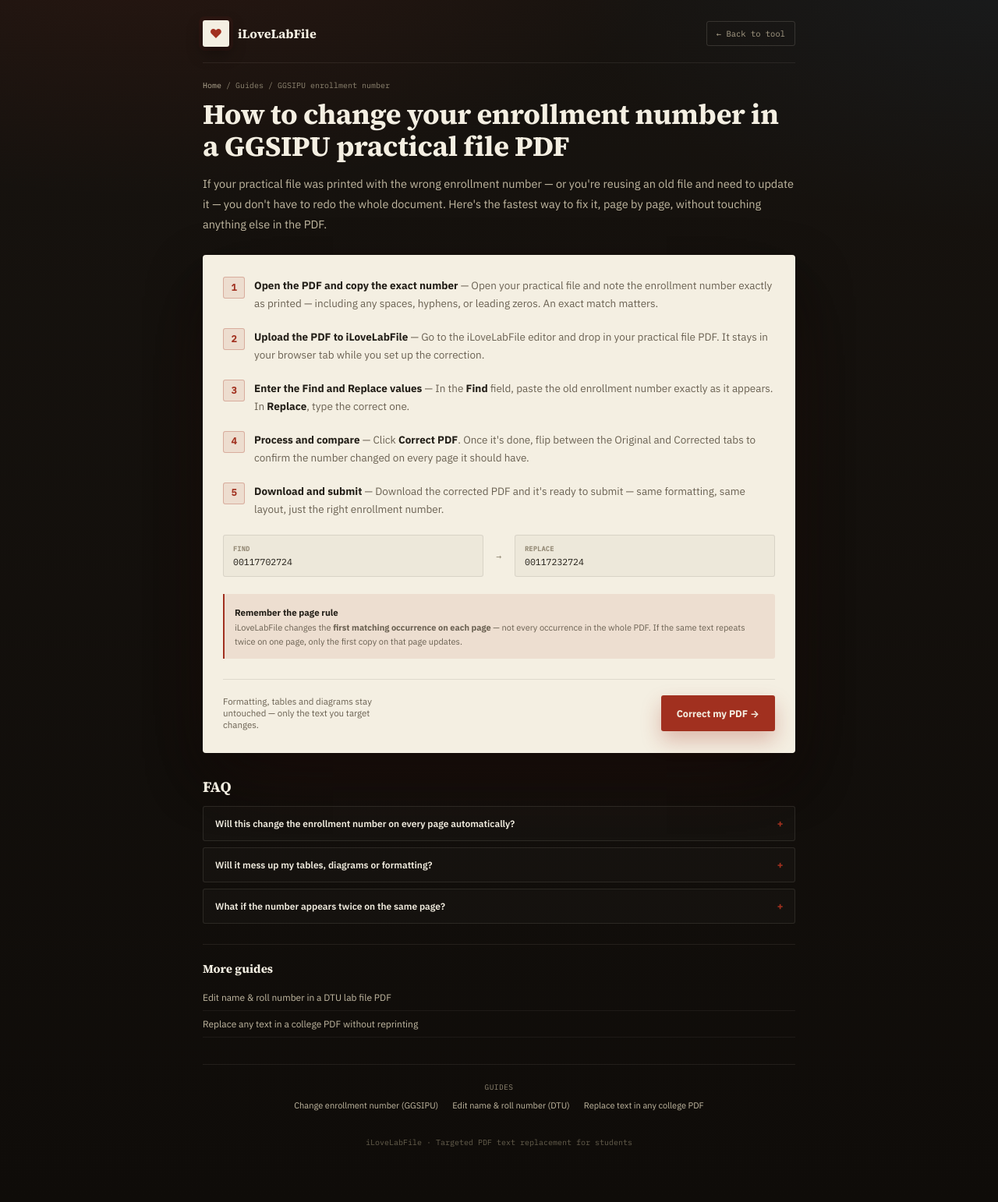
After one commit to failedengineers/ilovelabfile, a Django app: page /change-enrollment-number-ggsipu-pdf/ in a window 1280 px wide. The commit adds this page. Shown: the whole page at 78% size. Run offline with Django 5.2, Linux system fonts and the light colour scheme.

Commit message:
new pages added

```diff
--- a/core/urls.py
+++ b/core/urls.py
@@ -22,4 +22,6 @@ handler404 = "file_editor.views.custom_404"
 urlpatterns = [
     path('admin/', admin.site.urls),
        path('',include('file_editor.urls')),
+
+
 ]
--- a/file_editor/urls.py
+++ b/file_editor/urls.py
@@ -2,7 +2,11 @@ from django.contrib import admin
 from django.urls import path
 from file_editor import views
 
-urlpatterns = [   path('',views.file,name="file_editor")
+urlpatterns = [   path('',views.file,name="file_editor"),
+                # file_editor/urls.py
+            path('change-enrollment-number-ggsipu-pdf/', views.guide_ggsipu, name='guide_ggsipu'),
+            path('edit-name-roll-number-dtu-lab-file-pdf/', views.guide_dtu, name='guide_dtu'),
+            path('replace-text-college-pdf-practical-file/', views.guide_replace_text, name='guide_replace_text'),
 
 
        # main page
--- a/file_editor/views.py
+++ b/file_editor/views.py
@@ -33,3 +33,14 @@ def file(request):
 
 def custom_404(request, exception):
     return render(request, '404.html', status=404)
+
+
+# file_editor/views.py
+def guide_ggsipu(request):
+    return render(request, 'guide-ggsipu.html')
+
+def guide_dtu(request):
+    return render(request, 'guide-dtu.html')
+
+def guide_replace_text(request):
+    return render(request, 'guide-replace-text.html')
--- /dev/null
+++ b/templates/guide-ggsipu.html
@@ -0,0 +1,164 @@
+<!DOCTYPE html>
+<html lang="en">
+<head>
+<meta charset="UTF-8">
+<meta name="viewport" content="width=device-width, initial-scale=1, viewport-fit=cover">
+<meta name="theme-color" content="#17130f">
+<title>How to Change Enrollment Number in a GGSIPU Practical File PDF — iLoveLabFile</title>
+<meta name="description" content="Step-by-step: replace an old enrollment number with the correct one across every page of a GGSIPU practical file PDF in under a minute, free, no reprinting.">
+<meta name="keywords" content="ggsipu enrollment number pdf, change enrollment number pdf, ggsipu practical file editor, guru gobind singh indraprastha university pdf, edit ggsipu pdf, ggsipu college pdf editor">
+<meta name="robots" content="index,follow,max-image-preview:large">
+<link rel="canonical" href="{{ request.build_absolute_uri }}">
+
+<meta property="og:type" content="article">
+<meta property="og:title" content="How to Change Enrollment Number in a GGSIPU Practical File PDF — iLoveLabFile">
+<meta property="og:description" content="Step-by-step: replace an old enrollment number with the correct one across every page of a GGSIPU practical file PDF in under a minute, free, no reprinting.">
+<meta property="og:url" content="{{ request.build_absolute_uri }}">
+<meta property="og:site_name" content="iLoveLabFile">
+<meta property="og:locale" content="en_IN">
+
+<script type="application/ld+json">
+{
+  "@context":"https://schema.org",
+  "@type":"HowTo",
+  "name":"How to change your enrollment number in a GGSIPU practical file PDF",
+  "description":"Step-by-step: replace an old enrollment number with the correct one across every page of a GGSIPU practical file PDF in under a minute, free, no reprinting.",
+  "step": [{"@type": "HowToStep", "name": "Open the PDF and copy the exact number", "text": "Open your practical file and note the enrollment number exactly as printed \u2014 including any spaces, hyphens, or leading zeros. An exact match matters."}, {"@type": "HowToStep", "name": "Upload the PDF to iLoveLabFile", "text": "Go to the <a href=\"/\">iLoveLabFile editor</a> and drop in your practical file PDF. It stays in your browser tab while you set up the correction."}, {"@type": "HowToStep", "name": "Enter the Find and Replace values", "text": "In the <b>Find</b> field, paste the old enrollment number exactly as it appears. In <b>Replace</b>, type the correct one."}, {"@type": "HowToStep", "name": "Process and compare", "text": "Click <b>Correct PDF</b>. Once it's done, flip between the Original and Corrected tabs to confirm the number changed on every page it should have."}, {"@type": "HowToStep", "name": "Download and submit", "text": "Download the corrected PDF and it's ready to submit \u2014 same formatting, same layout, just the right enrollment number."}]
+}
+</script>
+
+<!-- Favicon placeholder — swap these hrefs for your own icon files -->
+<link rel="icon" href="/static/favicon.ico" sizes="any">
+<link rel="icon" type="image/svg+xml" href="/static/favicon.svg">
+<link rel="apple-touch-icon" href="/static/apple-touch-icon.png">
+
+<link rel="preconnect" href="https://fonts.googleapis.com">
+<link rel="preconnect" href="https://fonts.gstatic.com" crossorigin>
+<link href="https://fonts.googleapis.com/css2?family=Source+Serif+4:opsz,wght@8..60,400;8..60,600;8..60,700&family=IBM+Plex+Sans:wght@400;500;600;700&family=IBM+Plex+Mono:wght@400;500&display=swap" rel="stylesheet">
+
+<style>
+:root{
+  --desk:#17130f;--desk2:#0f0c09;--paper:#f4efe2;--paper-line:rgba(30,26,19,.10);
+  --ink:#221e17;--ink-soft:#6a6152;--ink-faint:#948a76;
+  --red:#a1301f;--red-soft:rgba(161,48,31,.09);--red-line:rgba(161,48,31,.28);
+  --green:#3c6b4f;
+  --shadow:0 30px 70px rgba(0,0,0,.45),0 0 0 1px rgba(0,0,0,.2),0 40px 90px -30px rgba(161,48,31,.18);
+  --serif:"Source Serif 4",Georgia,serif;--sans:"IBM Plex Sans",system-ui,-apple-system,"Segoe UI",sans-serif;--mono:"IBM Plex Mono",ui-monospace,monospace;
+}
+*{box-sizing:border-box}
+body{margin:0;color:var(--paper);font-family:var(--sans);background:
+  radial-gradient(1200px 680px at 14% -10%,rgba(161,48,31,.14),transparent 60%),
+  radial-gradient(1000px 620px at 102% -4%,rgba(35,61,85,.20),transparent 58%),
+  linear-gradient(180deg,var(--desk),var(--desk2));min-height:100vh}
+a{text-decoration:none;color:inherit}
+.wrap{width:min(760px,calc(100% - 28px));margin:auto;padding:20px 0 70px}
+.topbar{display:flex;justify-content:space-between;align-items:center;padding:6px 0 20px;border-bottom:1px solid rgba(244,239,226,.08);margin-bottom:22px}
+.brand{display:flex;gap:11px;align-items:center}
+.brand-mark{width:34px;height:34px;border-radius:3px;display:grid;place-items:center;background:var(--paper);color:var(--red);font-size:16px;box-shadow:0 8px 20px rgba(0,0,0,.35),0 0 0 5px rgba(161,48,31,.08)}
+.brand-name{font-family:var(--serif);font-size:16px;font-weight:700;color:var(--paper)}
+.back{font-family:var(--mono);font-size:10.5px;color:#a99f88;border:1px solid rgba(244,239,226,.14);padding:8px 12px;border-radius:3px}
+.back:hover{border-color:var(--red);color:var(--paper)}
+.crumb{font-family:var(--mono);font-size:10px;color:#8f8672;margin-bottom:10px}
+.crumb a{color:#b6ac95}
+h1{font-family:var(--serif);font-size:clamp(26px,4.4vw,36px);font-weight:700;letter-spacing:-.01em;line-height:1.15;color:var(--paper);margin:0 0 14px}
+.intro{color:#c2b9a2;font-size:14.5px;line-height:1.8;margin:0 0 26px}
+.sheet{background:var(--paper);color:var(--ink);border-radius:4px;box-shadow:var(--shadow);padding:28px 26px}
+.steps{counter-reset:step;list-style:none;margin:0;padding:0}
+.steps li{counter-increment:step;position:relative;padding:0 0 20px 40px;font-size:13.5px;line-height:1.7;color:var(--ink-soft)}
+.steps li:last-child{padding-bottom:0}
+.steps li:before{content:counter(step);position:absolute;left:0;top:0;width:26px;height:26px;border-radius:3px;background:var(--red-soft);border:1px solid var(--red-line);color:var(--red);font-family:var(--mono);font-size:12px;font-weight:700;display:grid;place-items:center}
+.steps b{color:var(--ink)}
+.mapping{margin:22px 0 4px;display:grid;grid-template-columns:1fr 26px 1fr;align-items:center;gap:7px;font-family:var(--mono);font-size:11.5px}
+.mapping div{padding:11px 12px;border-radius:3px;background:rgba(34,30,23,.03);border:1px solid var(--paper-line)}
+.mapping span{text-align:center;color:var(--ink-faint)}
+.mapping b{display:block;font-size:8.5px;color:var(--ink-faint);margin-bottom:4px;letter-spacing:.03em}
+.rule-note{display:flex;gap:10px;margin-top:22px;padding:12px 13px;border-left:2px solid var(--red);background:var(--red-soft);border-radius:0 3px 3px 0}
+.rule-note strong{font-size:11.5px}
+.rule-note p{margin:3px 0 0;font-size:11px;line-height:1.6;color:var(--ink-soft)}
+.cta{display:flex;align-items:center;justify-content:space-between;gap:14px;margin-top:26px;padding-top:20px;border-top:1px solid var(--paper-line);flex-wrap:wrap}
+.cta p{margin:0;font-size:11.5px;color:var(--ink-soft);max-width:32ch}
+.btn{height:46px;padding:0 20px;border-radius:3px;font-size:12.5px;font-weight:700;background:var(--red);color:var(--paper);display:inline-flex;align-items:center;box-shadow:0 12px 26px rgba(161,48,31,.28)}
+.btn:hover{background:#8c2a1c}
+.faq{margin-top:30px}
+.faq h2{font-family:var(--serif);font-size:19px;font-weight:700;color:var(--paper);margin:0 0 12px}
+details{border:1px solid rgba(244,239,226,.1);border-radius:3px;background:rgba(244,239,226,.02);margin-bottom:8px}
+summary{cursor:pointer;list-style:none;padding:14px 15px;font-size:12px;font-weight:600;color:var(--paper);display:flex;justify-content:space-between;gap:12px}
+summary::-webkit-details-marker{display:none}
+summary:after{content:"+";color:var(--red);font-family:var(--mono)}
+details[open] summary:after{content:"–"}
+details p{margin:0;padding:0 15px 14px;font-size:11.5px;color:#b6ac95;line-height:1.7}
+.related{margin-top:26px;padding-top:20px;border-top:1px solid rgba(244,239,226,.08)}
+.related h2{font-family:var(--serif);font-size:15px;color:var(--paper);margin:0 0 10px}
+.related a{display:block;font-size:12px;color:#c2b9a2;padding:9px 0;border-bottom:1px solid rgba(244,239,226,.06)}
+.related a:hover{color:var(--paper)}
+footer{text-align:center;margin-top:34px;color:#665f4e;font-size:10px;font-family:var(--mono)}
+@media(max-width:600px){.sheet{padding:22px 18px}.cta{flex-direction:column;align-items:stretch}.btn{justify-content:center}}
+</style>
+</head>
+<body>
+<div class="wrap">
+  <div class="topbar">
+    <a class="brand" href="/">
+      <div class="brand-mark">♥</div>
+      <div class="brand-name">iLoveLabFile</div>
+    </a>
+    <a class="back" href="/">← Back to tool</a>
+  </div>
+
+  <div class="crumb"><a href="/">Home</a> / Guides / GGSIPU enrollment number</div>
+  <h1>How to change your enrollment number in a GGSIPU practical file PDF</h1>
+  <p class="intro">If your practical file was printed with the wrong enrollment number — or you're reusing an old file and need to update it — you don't have to redo the whole document. Here's the fastest way to fix it, page by page, without touching anything else in the PDF.</p>
+
+  <div class="sheet">
+    <ol class="steps">
+      <li><b>Open the PDF and copy the exact number</b> — Open your practical file and note the enrollment number exactly as printed — including any spaces, hyphens, or leading zeros. An exact match matters.</li>
+      <li><b>Upload the PDF to iLoveLabFile</b> — Go to the <a href="/">iLoveLabFile editor</a> and drop in your practical file PDF. It stays in your browser tab while you set up the correction.</li>
+      <li><b>Enter the Find and Replace values</b> — In the <b>Find</b> field, paste the old enrollment number exactly as it appears. In <b>Replace</b>, type the correct one.</li>
+      <li><b>Process and compare</b> — Click <b>Correct PDF</b>. Once it's done, flip between the Original and Corrected tabs to confirm the number changed on every page it should have.</li>
+      <li><b>Download and submit</b> — Download the corrected PDF and it's ready to submit — same formatting, same layout, just the right enrollment number.</li>
+    </ol>
+
+    <div class="mapping"><div><b>FIND</b>00117702724</div><span>→</span><div><b>REPLACE</b>00117232724</div></div>
+
+    <div class="rule-note">
+      <div>
+        <strong>Remember the page rule</strong>
+        <p>iLoveLabFile changes the <b>first matching occurrence on each page</b> — not every occurrence in the whole PDF. If the same text repeats twice on one page, only the first copy on that page updates.</p>
+      </div>
+    </div>
+
+    <div class="cta">
+      <p>Formatting, tables and diagrams stay untouched — only the text you target changes.</p>
+      <a class="btn" href="/">Correct my PDF →</a>
+    </div>
+  </div>
+
+  <div class="faq">
+    <h2>FAQ</h2>
+    <details><summary>Will this change the enrollment number on every page automatically?</summary><p>Yes — as long as the number is printed the same way on each page, the first match on every page gets updated in one pass.</p></details>
+    <details><summary>Will it mess up my tables, diagrams or formatting?</summary><p>No. Only the exact text you target is replaced — everything else in the layout stays exactly as it was.</p></details>
+    <details><summary>What if the number appears twice on the same page?</summary><p>Only the first occurrence on that page is replaced. This keeps the edit predictable if your file also lists the number in, say, a header and a signature block on the same page.</p></details>
+  </div>
+
+  <div class="related">
+    <h2>More guides</h2>
+    <a href="/edit-name-roll-number-dtu-lab-file-pdf/">Edit name & roll number in a DTU lab file PDF</a>
+    <a href="/replace-text-college-pdf-practical-file/">Replace any text in a college PDF without reprinting</a>
+  </div>
+
+  <nav aria-label="Guides" style="margin-top:34px;padding-top:22px;border-top:1px solid rgba(244,239,226,.08);text-align:center">
+    <div style="font-family:var(--mono);font-size:9.5px;color:#8f8672;letter-spacing:.05em;margin-bottom:10px">GUIDES</div>
+    <div style="display:flex;gap:18px;justify-content:center;flex-wrap:wrap">
+      <a href="/change-enrollment-number-ggsipu-pdf/" style="font-size:11px;color:#c2b9a2">Change enrollment number (GGSIPU)</a>
+      <a href="/edit-name-roll-number-dtu-lab-file-pdf/" style="font-size:11px;color:#c2b9a2">Edit name &amp; roll number (DTU)</a>
+      <a href="/replace-text-college-pdf-practical-file/" style="font-size:11px;color:#c2b9a2">Replace text in any college PDF</a>
+    </div>
+  </nav>
+
+
+<div class="toast" id="toast" role="status" aria-live="polite"></div>
+
+  <footer>iLoveLabFile · Targeted PDF text replacement for students</footer>
+</div>
+</body>
+</html>
```
Also changed, not shown: templates/file.html (+11 -0 lines), templates/guide-dtu.html (added, +164 -0 lines), templates/guide-replace-text.html (added, +164 -0 lines).
